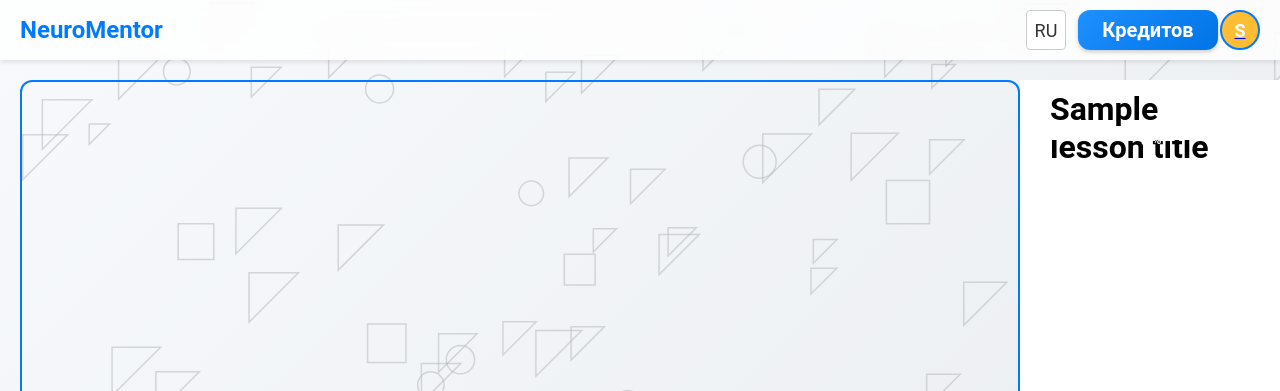
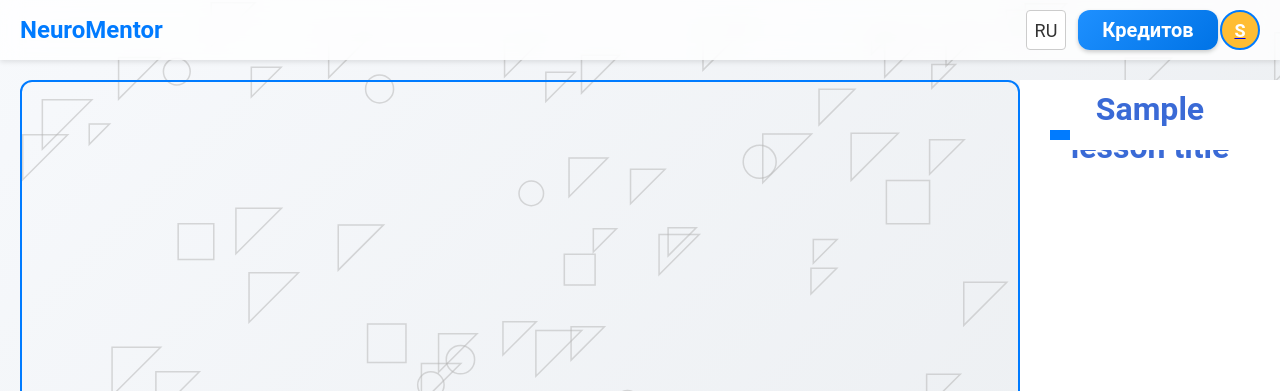
Before and after one commit to andreyundetected/neuromentor-v2-app, a Python web app: template site/templates/lesson_call.html in a window 1280 px wide. Shown: the top 391 px of the page. Run offline with Jinja, Linux system fonts and the light colour scheme; the template is opened without the code that fills it: most values are stand-ins (such as "Sample title", 1, 10 or a date in 2020); some libraries are stand-ins or nearby versions.

Commit message:
lesson_call.css, lesson_call.html minor fix

```diff
--- a/site/static/css/lesson_call.css
+++ b/site/static/css/lesson_call.css
@@ -105,13 +105,18 @@
     /* Прогресс-бар */
 .progress-bar-container {
   position: fixed;
-  top: 130px; /* сразу под заголовком (можешь подправить число) */
+  top: 130px; /* ↓ при необходимости подстрой (влияет на высоту «шапки») */
   left: calc(100vw - (50% - 400px + 20px));
   right: 0;
   z-index: 3;
+
   margin: 0;
   background: #fff;
   padding: 0 30px 10px 30px;
+
+  height: 20px; /* как раньше */
+  border-radius: 5px;
+  overflow: hidden;
 }
 .progress-bar {
   height: 100%;
@@ -192,14 +197,20 @@
     .completion-box p { margin-bottom: 20px; text-align: left; }
 .lesson-title {
   position: fixed;
-  top: 80px; /* ТОЧНО как верхняя граница презентации */
-  left: calc(100vw - (50% - 400px + 20px)); /* ЛЕВАЯ = ПРАВОЙ ГРАНИЦЕ презентации */
-  right: 0;   /* ПРАВАЯ = край экрана */
+  top: 80px; /* совпадает с верхом презентации */
+  left: calc(100vw - (50% - 400px + 20px)); /* левая кромка = правая граница презентации */
+  right: 0;   /* правая = край экрана */
   z-index: 3;
+
   background: #fff;
+  color: #3a6ad6;
+  font-size: 32px;
+  font-weight: bold;
+  text-align: center;
+
   margin: 0;
   padding: 10px 30px 6px 30px;
-  border-bottom: 0;
+  border-bottom: 0; /* линию убираем из заголовка — она будет отдельным элементом ниже */
 }
 
     /* Зона звонка – увеличена и перемещена в левый нижний угол */
--- a/site/templates/lesson_call.html
+++ b/site/templates/lesson_call.html
@@ -6,7 +6,7 @@
   <meta name="viewport" content="width=device-width, initial-scale=1.0">
   <title>Call Lesson - NeuroMentor</title>
   <link rel="stylesheet" href="https://cdnjs.cloudflare.com/ajax/libs/highlight.js/11.7.0/styles/default.min.css">
-  <link rel="stylesheet" href="{{ url_for('static', filename='css/lesson_call.css') }}?v=13">
+  <link rel="stylesheet" href="{{ url_for('static', filename='css/lesson_call.css') }}?v=14">
   </head>
   <body>
     <canvas id="backgroundCanvas"></canvas>
```
Lines whose indentation alone changed are shown as unchanged.
